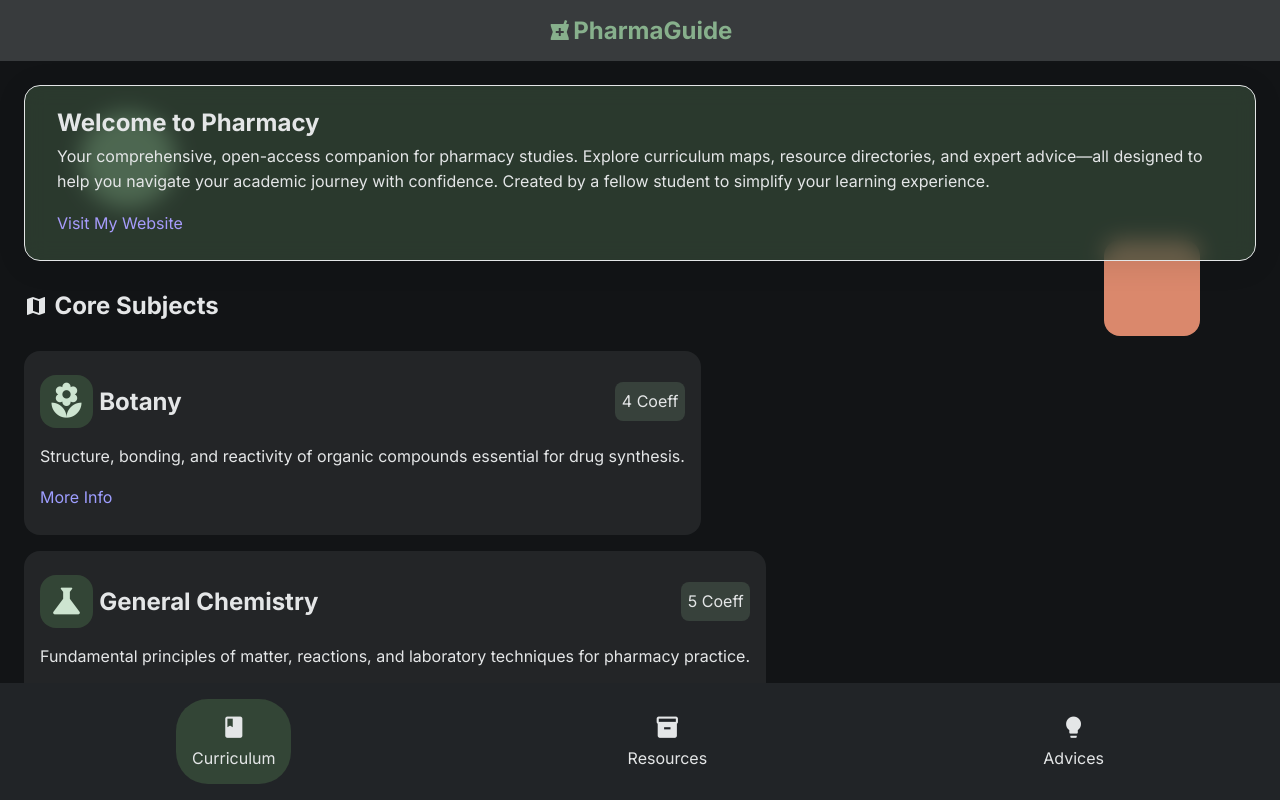
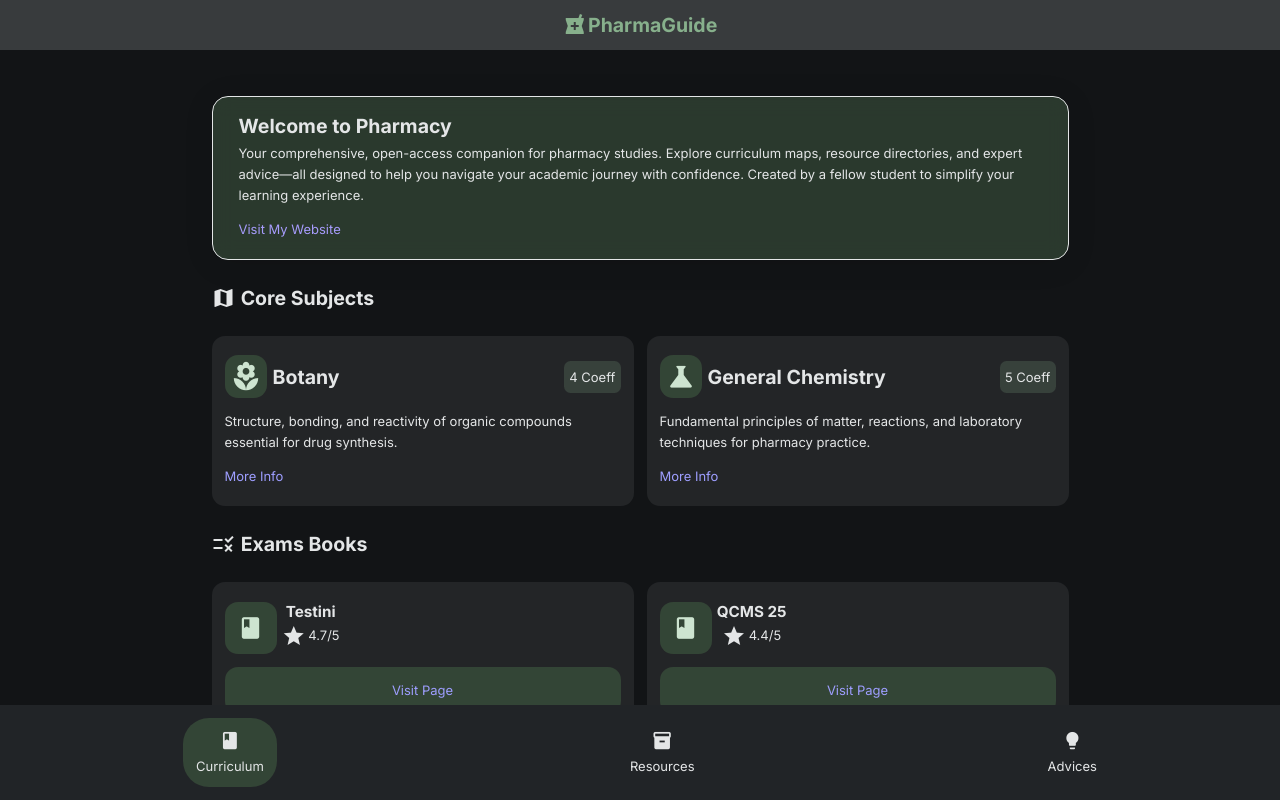
Before and after one commit to darth-roman/romanapotheker, a React (Vite) app: page / in a window 1280 px wide. Shown: the top 800 px of the page. Built offline with nearby package versions, Linux system fonts and the light colour scheme.

Commit message:
css: layout and media queries

```diff
--- a/scss/_utils.scss
+++ b/scss/_utils.scss
@@ -6,3 +6,16 @@
     justify-content: $justify;
     gap: $gap;
 }
+
+@mixin generateGrid(
+    $cols: 2,
+    $align,
+    $justify,
+    $gap: 0.1rem){
+    display: grid;
+    grid-template-columns: repeat($cols, 1fr);
+    // grid-template-rows: repeat($rows, 1fr);
+    align-items: $align;
+    justify-content: $justify;
+    gap: $gap;
+}
--- a/scss/style.scss
+++ b/scss/style.scss
@@ -50,6 +50,8 @@
 
 :root {
     color-scheme: dark;
+
+    font-size: 13px;
     /* Surface Colors */
     --surface: hsl(210, 10%, 8%);
     --surface-dim: hsl(210, 10%, 8%);
@@ -106,6 +108,12 @@ header{
     #logo{
         @include utils.generateFlex(row, center, center);
     }
+}
+
+#root{
+    width: 100%;
+    @include utils.generateFlex(column, center, center, 2rem);
+
 }
 
 main{
@@ -183,8 +191,10 @@ main{
         gap: 0.4rem;
     }
     #subjects{
+        width: 100%;
         @include utils.generateFlex(column, flex-start, start, 1rem);
         .subject{
+            width: 100%;
             @include utils.generateFlex(column, start, space-between, 1rem);
             padding: 1.5rem 1rem;
             border-radius: 1rem;
@@ -342,8 +352,10 @@ main{
     }
 
     #yt-channels{
+        width: 100%;
         @include utils.generateFlex(column, center, start, 1rem);
         .channel{
+            width: minmax(50%, 80%);
             // padding: 1rem;
             border-radius: 1rem;
             background: rgba(from var(--outline-variant) r g b / 0.4);
@@ -458,3 +470,29 @@ footer{
         }
     }
 }
+
+@media screen and (width >= 900px) {
+    main{
+        width: 70%;
+
+        #subjects{
+            @include utils.generateGrid(2, center, center, 1rem)
+        }
+
+        #qcms{
+            @include utils.generateGrid(2, center, center, 1rem)
+        }
+
+        #yt-channels{
+            @include utils.generateGrid(2, center, center, 1rem)
+        }
+
+        #ai-tools{
+            @include utils.generateGrid(2, center, center, 1rem)
+        }
+
+        #influencers{
+            @include utils.generateGrid(2, center, center, 1rem)
+        }
+    }
+}
--- a/src/index.css
+++ b/src/index.css
@@ -40,6 +40,7 @@
 
 :root {
   color-scheme: dark;
+  font-size: 13px;
   /* Surface Colors */
   --surface: hsl(210, 10%, 8%);
   --surface-dim: hsl(210, 10%, 8%);
@@ -93,6 +94,15 @@ header #logo {
   align-items: center;
   justify-content: center;
   gap: 0.1rem;
+}
+
+#root {
+  width: 100%;
+  display: flex;
+  flex-direction: column;
+  align-items: center;
+  justify-content: center;
+  gap: 2rem;
 }
 
 main {
@@ -160,6 +170,7 @@ main .title {
   gap: 0.4rem;
 }
 main #subjects {
+  width: 100%;
   display: flex;
   flex-direction: column;
   align-items: flex-start;
@@ -167,6 +178,7 @@ main #subjects {
   gap: 1rem;
 }
 main #subjects .subject {
+  width: 100%;
   display: flex;
   flex-direction: column;
   align-items: start;
@@ -359,6 +371,7 @@ main #drives .drive-link .drive-deets a:hover {
   color: var(--on-surface-variant);
 }
 main #yt-channels {
+  width: 100%;
   display: flex;
   flex-direction: column;
   align-items: center;
@@ -366,6 +379,7 @@ main #yt-channels {
   gap: 1rem;
 }
 main #yt-channels .channel {
+  width: minmax(50%, 80%);
   border-radius: 1rem;
   background: rgba(from var(--outline-variant) r g b/0.4);
 }
@@ -499,4 +513,45 @@ footer nav .nav-item.active {
   padding: 1rem;
 }
 
+@media screen and (width >= 900px) {
+  main {
+    width: 70%;
+  }
+  main #subjects {
+    display: grid;
+    grid-template-columns: repeat(2, 1fr);
+    align-items: center;
+    justify-content: center;
+    gap: 1rem;
+  }
+  main #qcms {
+    display: grid;
+    grid-template-columns: repeat(2, 1fr);
+    align-items: center;
+    justify-content: center;
+    gap: 1rem;
+  }
+  main #yt-channels {
+    display: grid;
+    grid-template-columns: repeat(2, 1fr);
+    align-items: center;
+    justify-content: center;
+    gap: 1rem;
+  }
+  main #ai-tools {
+    display: grid;
+    grid-template-columns: repeat(2, 1fr);
+    align-items: center;
+    justify-content: center;
+    gap: 1rem;
+  }
+  main #influencers {
+    display: grid;
+    grid-template-columns: repeat(2, 1fr);
+    align-items: center;
+    justify-content: center;
+    gap: 1rem;
+  }
+}
+
 /*# sourceMappingURL=index.css.map */
--- a/src/pages/curriculum.jsx
+++ b/src/pages/curriculum.jsx
@@ -6,8 +6,6 @@ export function Curriculum(){
 
     return(
     <>
-        <div class="circle green-circle"></div>
-        <div class="square red-square"></div>
         <section id="welcome">
             <h2>Welcome to Pharmacy</h2>
             <p>
```
Also changed, not shown: 1 other file (tests, documents, lock files or other folders).
